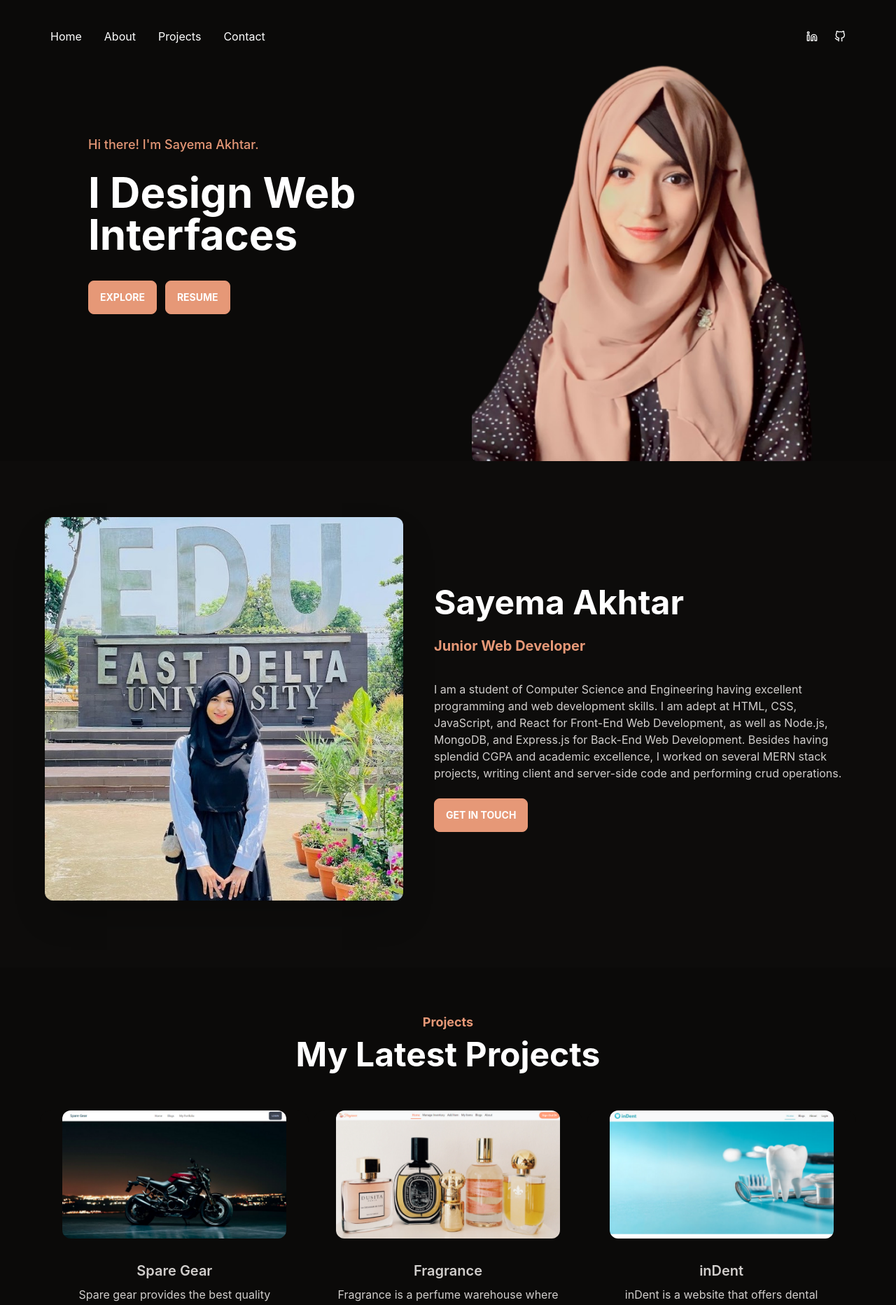
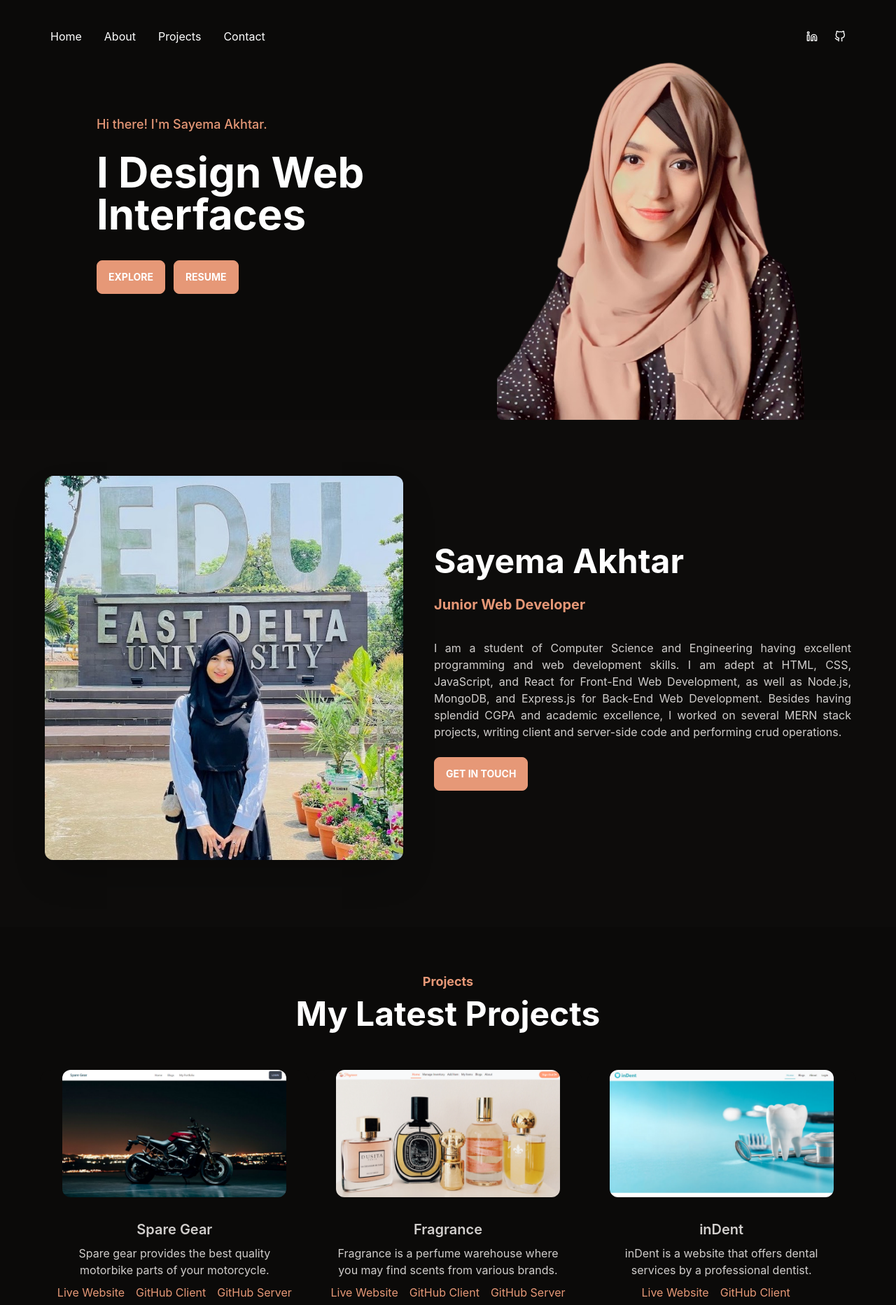
Before and after one commit to sayemaa/My-Portfolio, a React (Create React App) app: page / in a window 1280 px wide. Shown: the top 1865 px of the page at 70% size. Built offline with nearby package versions, Linux system fonts and the light colour scheme.

Commit message:
projects re-adjusted

```diff
--- a/src/Pages/Home/About.js
+++ b/src/Pages/Home/About.js
@@ -11,7 +11,7 @@ const About = () => {
                     <div className='lg:ml-7 px-3 lg:px-0'>
                         <h1 class="lg:text-5xl text-4xl text-white font-bold text-center lg:text-start">Sayema Akhtar</h1>
                         <h4 class="text-xl text-primary font-bold my-4 lg:my-6 text-center lg:text-start">Junior Web Developer</h4>
-                        <p class="py-3 mb-2 text-center lg:text-start">I am a student of Computer Science and Engineering having excellent programming and web development skills. I am adept at HTML, CSS, JavaScript, and React for Front-End Web Development, as well as Node.js, MongoDB, and Express.js for Back-End Web Development. Besides having splendid CGPA and academic excellence, I worked on several MERN stack projects, writing client and server-side code and performing crud operations.</p>
+                        <p class="py-3 mb-2 text-justify">I am a student of Computer Science and Engineering having excellent programming and web development skills. I am adept at HTML, CSS, JavaScript, and React for Front-End Web Development, as well as Node.js, MongoDB, and Express.js for Back-End Web Development. Besides having splendid CGPA and academic excellence, I worked on several MERN stack projects, writing client and server-side code and performing crud operations.</p>
                         <div className="flex justify-center lg:justify-start">
                             <Link to="contact" className="btn text-white font-bold btn-primary transition-all duration-300 mt-1" smooth>Get In Touch</Link>
                         </div>
--- a/src/Pages/Home/Hero.js
+++ b/src/Pages/Home/Hero.js
@@ -6,10 +6,10 @@ import { Link } from 'react-scroll';
 const Home = () => {
     return (
         <div id="home" className='bg-base-300 pb-28 pt-10 lg:pt-8 lg:pb-0 lg:mb-0'>
-            <div className='max-w-7xl mx-auto'>
+            <div className='max-w-7xl mx-[102px]'>
                 <div class="hero">
                     <div class="hero-content flex-col pb-0 lg:flex-row-reverse">
-                        <img src={picture} class="lg:w-[500px] lg:flex hidden rounded-lg ml-5" alt="Sayema Akhtar" />
+                        <img src={picture} class="lg:w-[500px] lg:flex hidden rounded-lg ml-24" alt="Sayema Akhtar" />
                         <div className='text-center lg:text-start lg:max-w-lg lg:ml-5 mt-28 lg:mt-[-65px]'>
                             <p className='text-primary text-lg font-medium'>Hi there! I'm Sayema Akhtar.</p>
                             <h1 class="lg:text-6xl text-5xl text-white font-bold py-6">I Design Web Interfaces</h1>
--- a/src/Pages/Home/Project.js
+++ b/src/Pages/Home/Project.js
@@ -13,7 +13,7 @@ const Project = ({ project }) => {
     return (
         <div class="card w-96 bg-base-300">
             <figure><img src={img1} alt={name} className='max-w-xs rounded-xl ' /></figure>
-            <div class="card-body px-8">
+            <div class="card-body px-6">
                 <h2 class="card-title justify-center">{name}</h2>
                 <p>{description}</p>
                 <div className='text-primary'>
```
